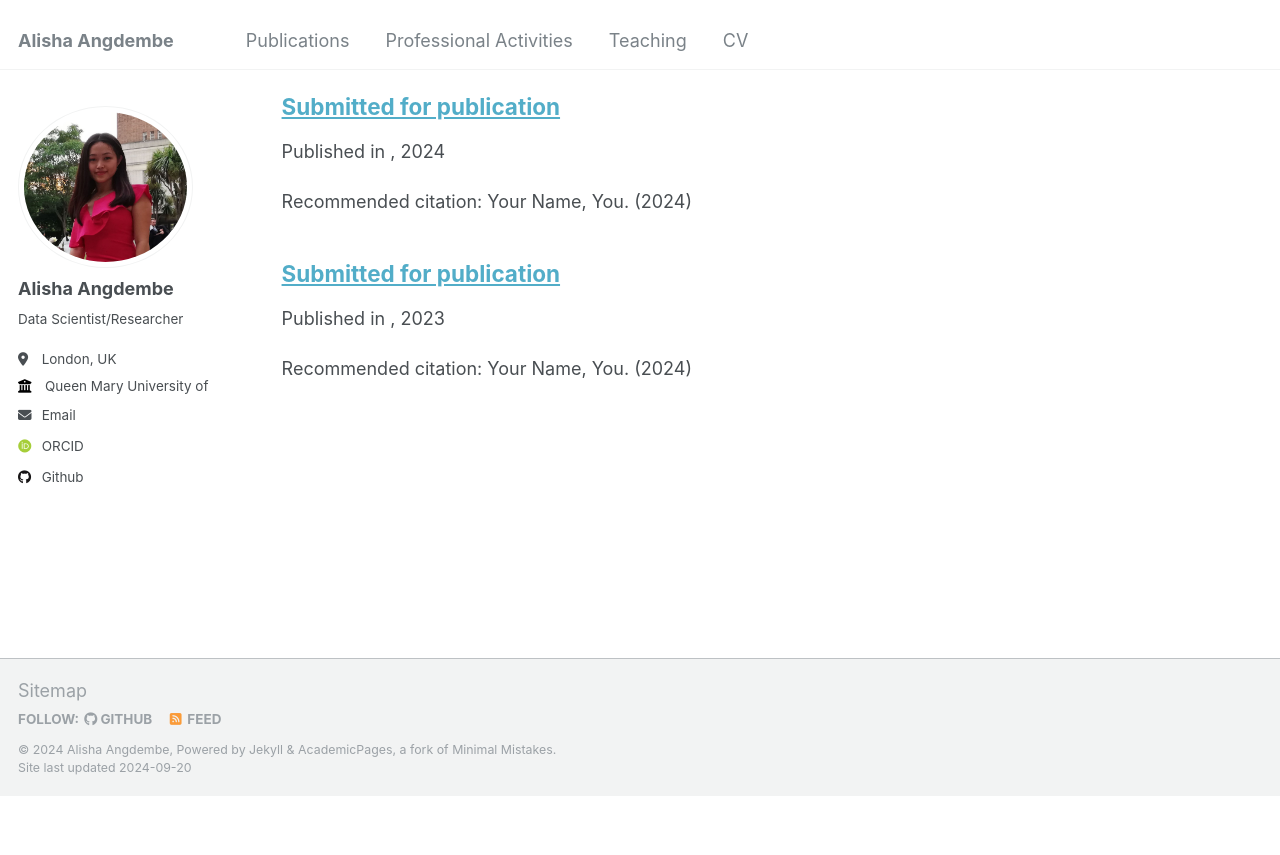
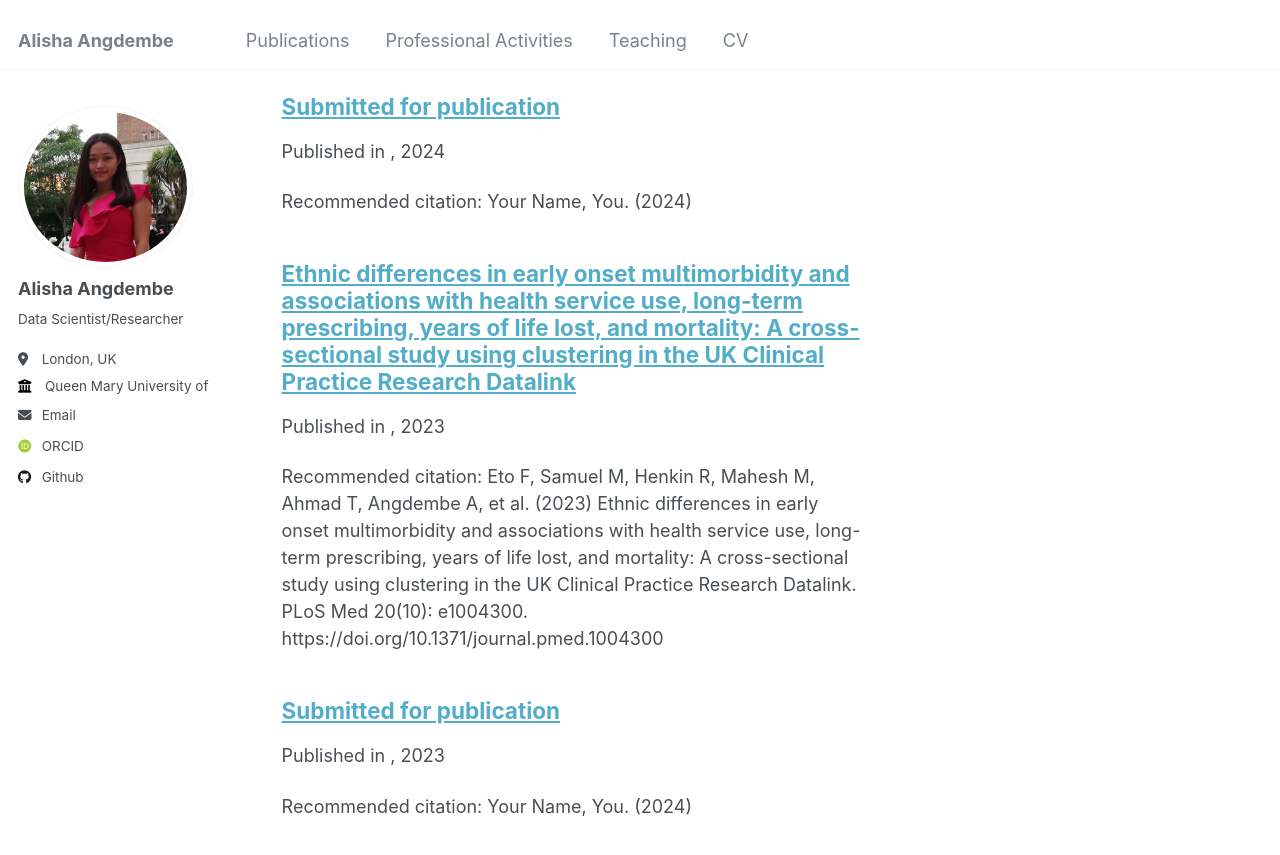
Before and after one commit to AlishaAng/AlishaAng.github.io, a Jekyll site: the page built from _pages/publications.html, in a window 1280 px wide and 900 px high, scrolled down 254 px. Shown: the top 855 px of the window. Built offline with Jekyll 4.4.1, drawn with Linux system fonts in a browser that asks for light colours; some web fonts are replaced; a file with an impossible date is left out; before the commit the page ends 1050 px from its top, so only the background shows below that.

Commit message:
Update 2023-1.md

```diff
--- a/_publications/2023-1.md
+++ b/_publications/2023-1.md
@@ -3,8 +3,7 @@ title: "Ethnic differences in early onset multimorbidity and associations with h
 collection: publications
 permalink: /publication/2023-1
 excerpt: ''
-date: 2023
-venue: 'PLoS Med'
+date: 2023-10-27
 url: 'https://journals.plos.org/plosmedicine/article?id=10.1371/journal.pmed.1004300'
 citation: 'Eto F, Samuel M, Henkin R, Mahesh M, Ahmad T, Angdembe A, et al. (2023) Ethnic differences in early onset multimorbidity and associations with health service use, long-term prescribing, years of life lost, and mortality: A cross-sectional study using clustering in the UK Clinical Practice Research Datalink. PLoS Med 20(10): e1004300. https://doi.org/10.1371/journal.pmed.1004300'
 ---
```
